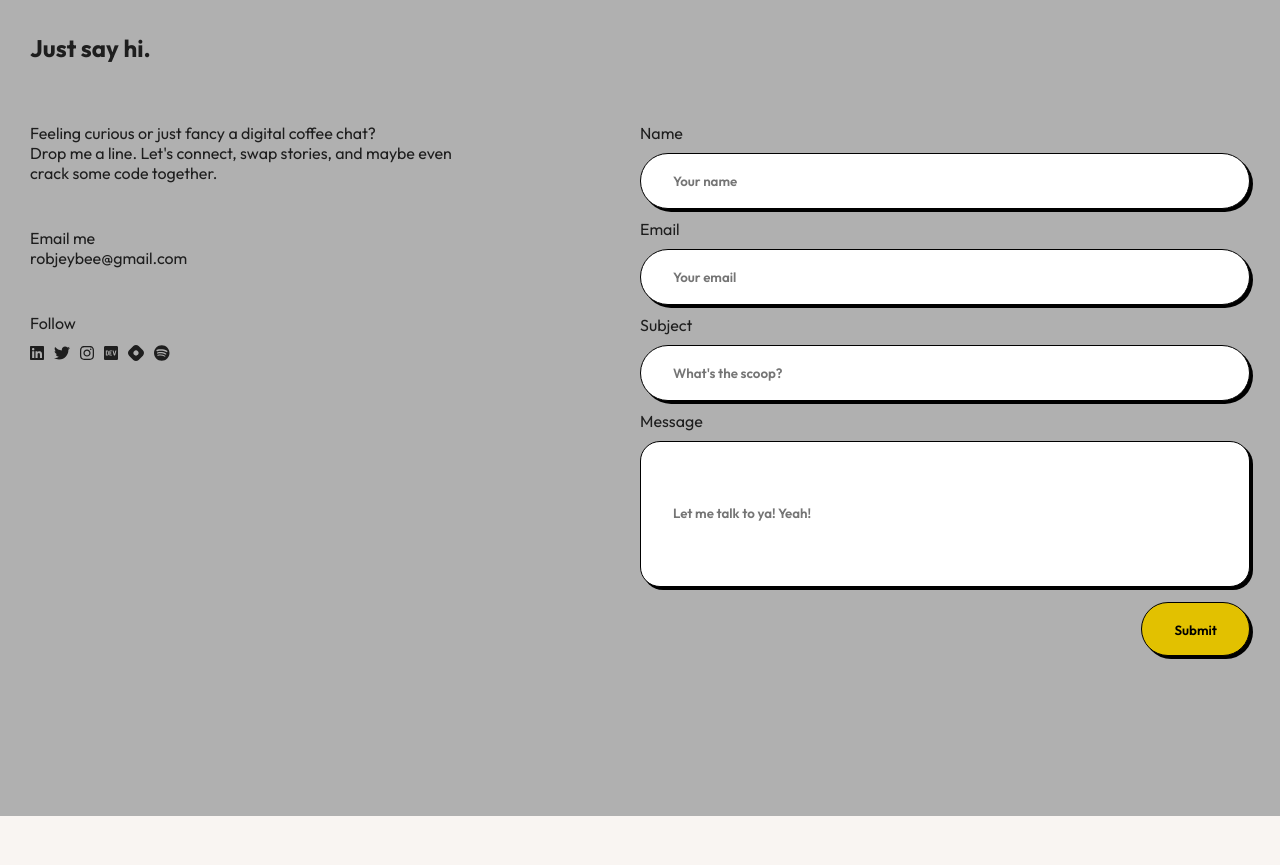
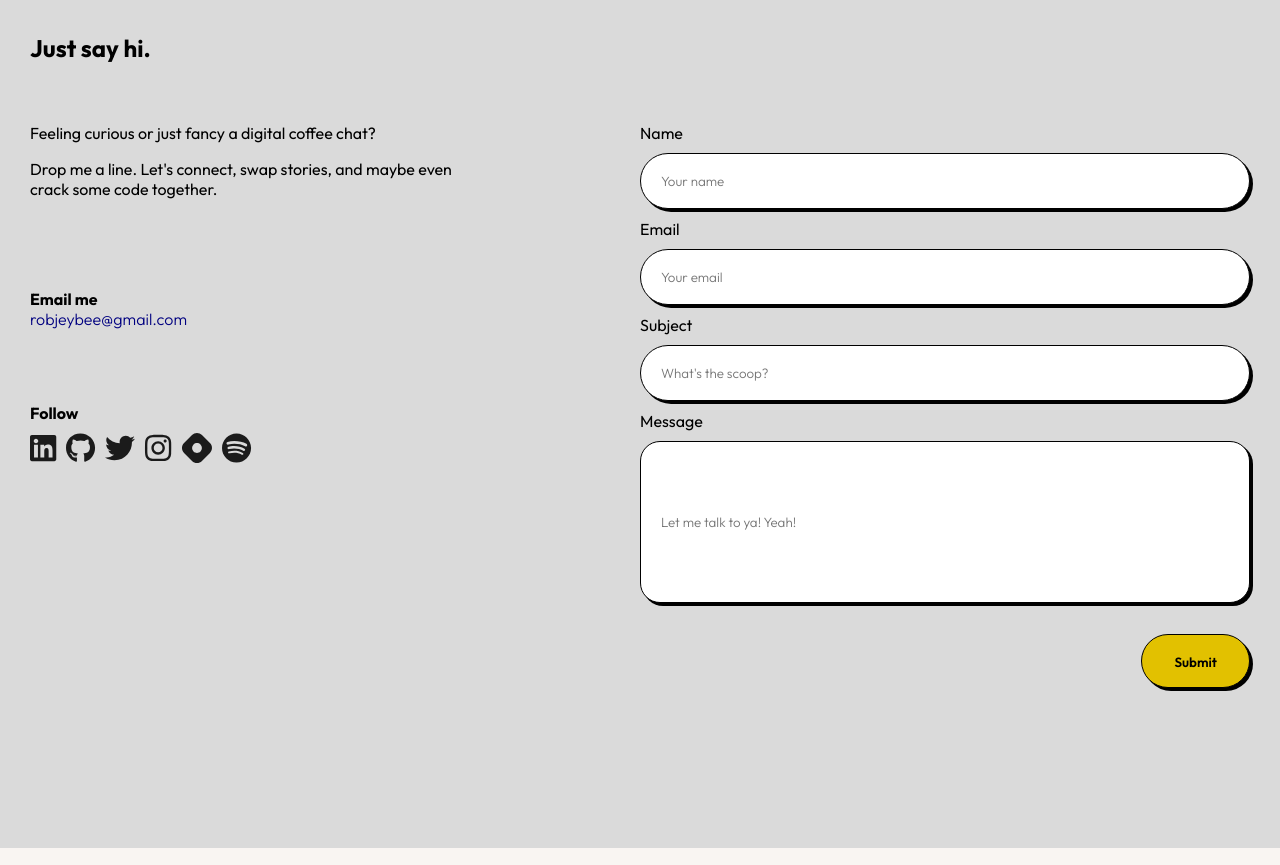
Before and after one commit to robjeybee/robjeybee-portfolio, a React (Vite) app: page / in a window 1280 px wide. Shown: the part 4260-5125 px from the top of the page. Built offline with nearby package versions, Linux system fonts and the light colour scheme.

Commit message:
Debugged naming convention error that was preventing email data from used correctly

```diff
--- a/src/components/Contact.jsx
+++ b/src/components/Contact.jsx
@@ -13,24 +13,26 @@ const Contact = () => {
     e.preventDefault();
 
     emailjs
-      .sendForm("service_8v342ta", "template_95z50qp", form.current, {
+      .sendForm("service_8v342ta", "template_e4l1qt5", form.current, {
         publicKey: "J0fxCNHKRodAzIWtI",
       })
       .then(
         () => {
           console.log("SUCCESS!");
           setIsFormSubmitted(true);
+          setTimeout(() => {
+            setIsFormSubmitted(false);
+          }, 5000);
         },
         (error) => {
           console.log("FAILED...", error.text);
           setIsFormSubmitted(false);
-        }
+        },
       );
 
     setTimeout(() => {
       form.current.reset();
-    }, 1000);
-
+    }, 300);
   };
 
   const handleClick = () => {
@@ -50,19 +52,23 @@ const Contact = () => {
 
         <div className="contact-content">
           <div className="contact-info">
-            <div>
-              <p className="contact-info-text">
-                Feeling curious or just fancy a digital coffee chat? <br />
+            <div className="contact-info-text">
+              <p>Feeling curious or just fancy a digital coffee chat? </p>
+              <p>
                 Drop me a line. Let's connect, swap stories, and maybe even
                 crack some code together.
               </p>
             </div>
             <div>
-              <p>Email me</p>
-              <p>robjeybee@gmail.com</p>
+              <p className="email-me">Email me</p>
+              <p>
+                <a className="email-link" href="mailto:robjeybee@gmail.com">
+                  robjeybee@gmail.com
+                </a>
+              </p>
             </div>
             <div>
-              <p className="follow-header">Follow</p>
+              <p className="follow-header follow">Follow</p>
               <Socials className="contact-social-icons" />
             </div>
           </div>
@@ -70,7 +76,7 @@ const Contact = () => {
             <label>Name</label>
             <input
               type="text"
-    name="name"
+              name="user_name"
               placeholder="Your name"
               required
             />
@@ -78,21 +84,17 @@ const Contact = () => {
             <label>Email</label>
             <input
               type="email"
-    name="email"
+              name="user_email"
               placeholder="Your email"
               required
             />
 
             <label>Subject</label>
-  <input
-    type="text"
-    name="subject"
-    placeholder="What's the scoop?"
-  />
+            <input type="text" name="subject" placeholder="What's the scoop?" />
 
             <label>Message</label>
             <textarea
-    name="message"
+              name="user_message"
               placeholder="Let me talk to ya! Yeah!"
               required
             />
@@ -100,10 +102,12 @@ const Contact = () => {
             <div className="form-submission">
               <button
                 onClick={handleClick}
-      className={`contact-button ${isClicked ? "reverse-hover" : ""}`}
+                className={`contact-button ${
+                  isClicked ? "reverse-hover" : ""
+                } ${isFormSubmitted ? "success" : ""}`}
                 type="submit"
               >
-      {isFormSubmitted ? 'Email sent!' : 'Submit'}
+                {isFormSubmitted ? "Email sent!" : "Submit"}
               </button>
               {isFormSubmitted && (
                 <p className="email-success-message">
@@ -112,7 +116,6 @@ const Contact = () => {
               )}
             </div>
           </form>
-
         </div>
       </div>
     </div>
--- a/src/components/Socials.jsx
+++ b/src/components/Socials.jsx
@@ -3,6 +3,7 @@ import "../styles/socials.scss";
 import { FontAwesomeIcon } from "@fortawesome/react-fontawesome";
 import {
   faLinkedin,
+  faGithub,
   faTwitter,
   faInstagram,
   faDev,
@@ -13,24 +14,24 @@ import {
 const Socials = ({ className }) => {
   return (
     <div className={`social-icons-container ${className}`}>
-      <div className="footer-social-icons contact-social-icons">
-        <a href="https://www.linkedin.com/">
-          <FontAwesomeIcon icon={faLinkedin} />
+      <div className="footer-social-icons contact-social-icons" >
+        <a href="https://www.linkedin.com/in/robjeybee/" target="_blank">
+          <FontAwesomeIcon icon={faLinkedin} className="fa-brands" />
         </a>
-        <a href="https://twitter.com/">
-          <FontAwesomeIcon icon={faTwitter} />
+        <a href="https://github.com/robjeybee" target="_blank">
+          <FontAwesomeIcon icon={faGithub} className="fa-brands"/>
         </a>
-        <a href="https://www.instagram.com/">
-          <FontAwesomeIcon icon={faInstagram} />
+        <a href="https://twitter.com/robjeybee" target="_blank">
+          <FontAwesomeIcon icon={faTwitter} className="fa-brands"/>
         </a>
-        <a href="https://dev.to/">
-          <FontAwesomeIcon icon={faDev} />
+        <a href="https://www.instagram.com/robjeybee/" target="_blank">
+          <FontAwesomeIcon icon={faInstagram} className="fa-brands"/>
         </a>
-        <a href="https://hashnode.com/">
-          <FontAwesomeIcon icon={faHashnode} />
+        <a href="https://mybootcampdiary.hashnode.dev/" target="_blank">
+          <FontAwesomeIcon icon={faHashnode} className="fa-brands"/>
         </a>
-        <a href="https://www.spotify.com/">
-          <FontAwesomeIcon icon={faSpotify} />
+        <a href="https://open.spotify.com/show/1wX67b5fhcWK4TSB6ZGFO9?si=b35807d65d9d4616" target="_blank">
+          <FontAwesomeIcon icon={faSpotify} className="fa-brands"/>
         </a>
       </div>
     </div>
--- a/src/styles/contact.scss
+++ b/src/styles/contact.scss
@@ -1,5 +1,5 @@
 .contact {
-  background-color: rgb(176, 176, 176);
+  background-color: rgb(218, 218, 218);
 }
 
 .contact-container {
@@ -15,7 +15,11 @@
 }
 
 .contact-info-text {
-  max-width: 70%;
+  max-width: 80%;
+}
+
+.contact-info-text > * {
+  margin-bottom: 16px;
 }
 
 .contact-content {
@@ -49,7 +53,7 @@
   display: flex;
   flex-direction: column;
   justify-content: space-between;
-  max-height: 250px;
+  max-height: 350px;
 }
 
 .contact-info p {
@@ -61,6 +65,22 @@
   flex-direction: row-reverse;
   justify-content: space-between;
   align-items: center;
+  margin-top: 16px;
+}
+
+.email-me,
+.follow {
+  font-weight: bold;
+}
+
+.email-link {
+  text-decoration: none;
+  color: navy;
+  font-weight: 300;
+}
+
+.contact-button.success {
+  background-color: rgb(66, 157, 66);
 }
 
 input,
@@ -74,7 +94,7 @@ textarea {
   align-content: center;
   justify-content: center;
   align-items: center;
-  padding: 0 32px;
+  padding: 0 20px;
   font-weight: 600;
   line-height: 54px;
   text-decoration: none;
@@ -83,17 +103,19 @@ textarea {
     transform 0.25s cubic-bezier(0.645, 0.045, 0.355, 1);
   display: inline-block;
   outline: none;
+  font-weight: 300;
 }
 
 textarea {
   min-height: 120px;
   text-align: left;
   border-radius: 20px;
-  margin-bottom: 24px;
-  padding: 12px 32px;
-  line-height: 160%;
+  margin-bottom: 40px;
+  padding: 20px;
+  line-height: 16px;
   overflow: hidden;
   resize: none;
+  font-weight: 300;
 }
 
 .contact-button {
@@ -141,7 +163,11 @@ textarea {
   }
 
   .contact-info {
-    height: 200px;
+    height: 300px;
+  }
+
+  .contact-info-text p {
+    width: 100%;
   }
 
   .contact-form h2 {
--- a/src/styles/index.scss
+++ b/src/styles/index.scss
@@ -19,7 +19,6 @@
   margin: 0;
   padding: 0;
   font-family: "Outfit", sans-serif;
-  color: #1e1e1e;
 }
 
 body {
--- a/src/styles/socials.scss
+++ b/src/styles/socials.scss
@@ -1,6 +1,10 @@
 .fa-brands {
   font-size: 30px;
-  color: black;
+  color: #1b1b1b;
+}
+
+.fa-brands:hover{
+  color: rgb(77, 82, 154);
 }
 
 a {
@@ -10,6 +14,7 @@ a {
 a:not(:first-child) {
   margin-left: 10px;
 }
+
 
 .footer-social-icons {
   display: none;
```
Lines whose indentation alone changed are shown as unchanged.
